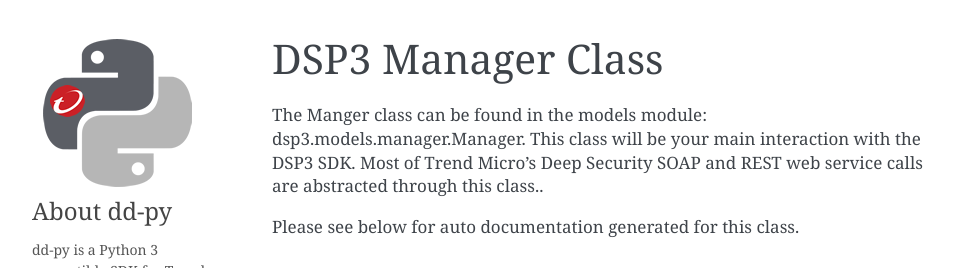
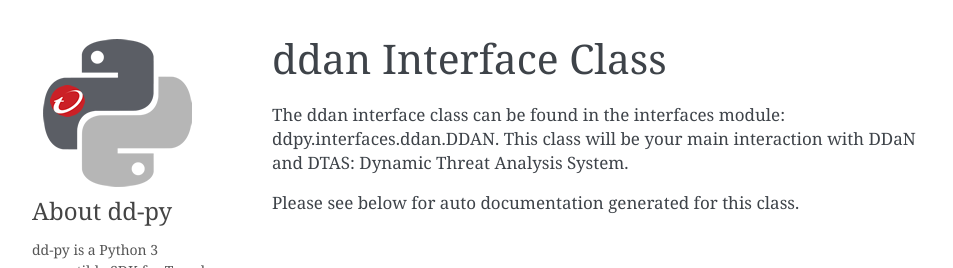
Before and after one commit to trend206/dd-py, a Sphinx documentation site: the page built from docs/source/ddpy.interfaces.ddan.rst, in a window 1280 px wide, cut to the strip 0-268 px from the top of the page. Shown: the whole strip, without its empty margins (148-1101 px from the left). Built offline with Sphinx 7.4.7, drawn with Linux system fonts in a browser that asks for light colours.

Commit message:
first commit

```diff
--- a/docs/source/ddpy.interfaces.ddan.rst
+++ b/docs/source/ddpy.interfaces.ddan.rst
@@ -1,14 +1,13 @@
-DSP3 Manager Class
+ddan Interface Class
 ===================
 
-The Manger class can be found in the models module: dsp3.models.manager.Manager. This class
-will be your main interaction with the DSP3 SDK. Most of Trend Micro's Deep Security SOAP and
-REST web service calls are abstracted through this class..
+The ddan interface class can be found in the interfaces module: ddpy.interfaces.ddan.DDAN. This class
+will be your main interaction with DDaN and DTAS: Dynamic Threat Analysis System.
 
 
 Please see below for auto documentation generated for this class.
 
 |
 
-.. autoclass:: dsp3.models.manager.Manager
+.. autoclass:: ddpy.interfaces.ddan.DDAN
     :members:
```
